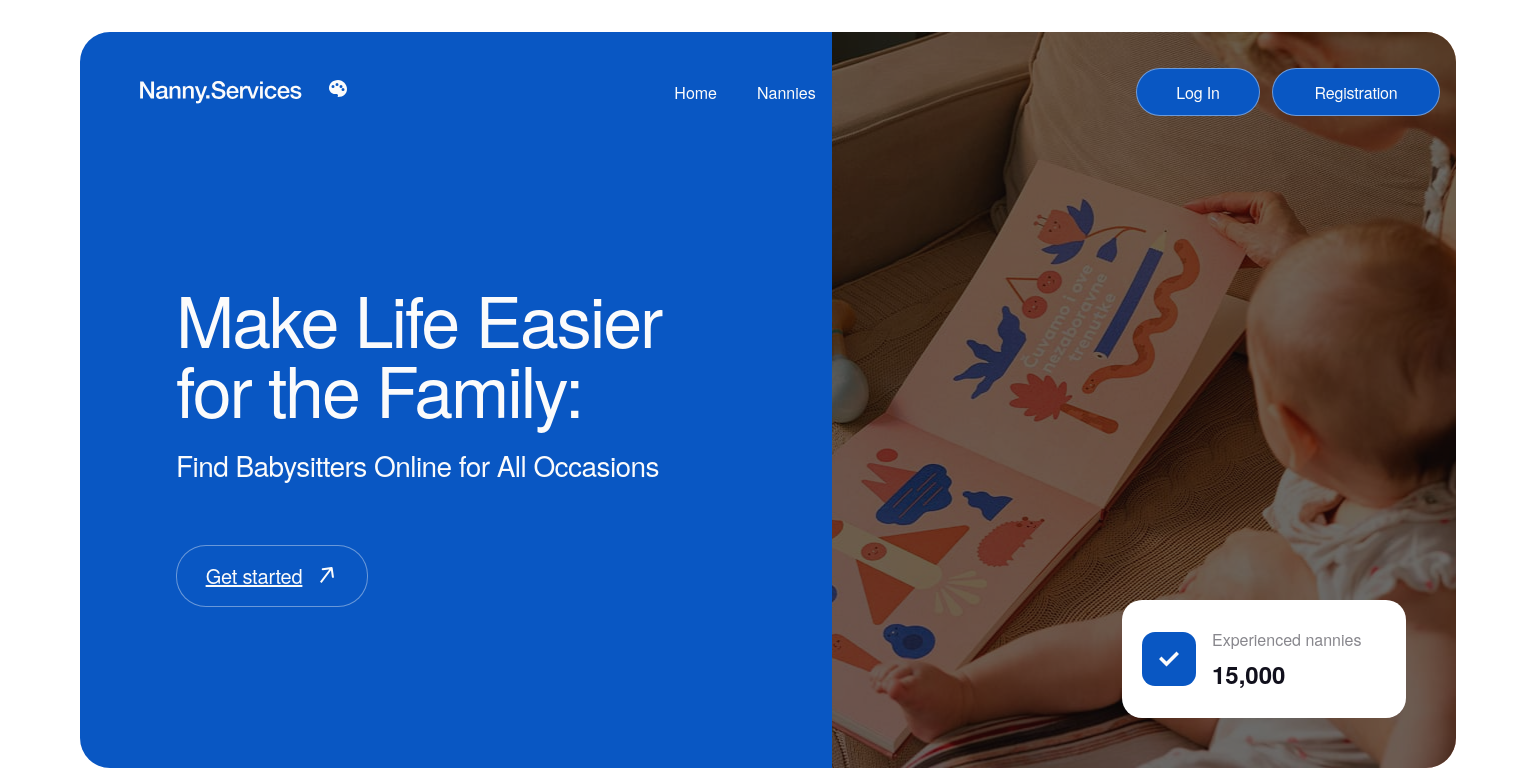
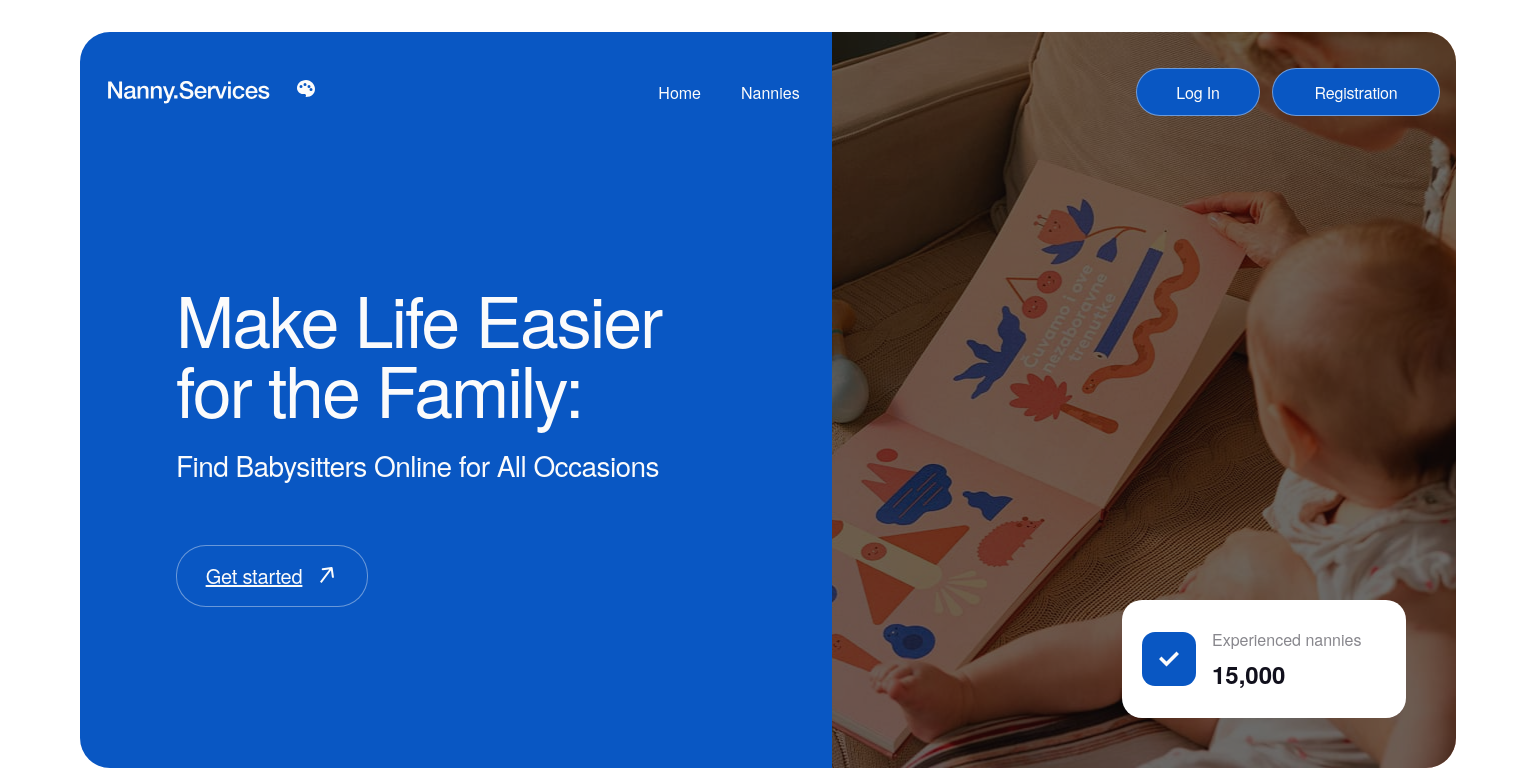
Before and after one commit to Alina29051981/nanny-services, a React (Vite) app: page / in a window 1536 px wide. Shown: the top 784 px of the page. Built offline with nearby package versions, Linux system fonts and the light colour scheme; no server answers.

Commit message:
fix heder file

```diff
--- a/src/components/Header/Header.module.css
+++ b/src/components/Header/Header.module.css
@@ -1,5 +1,5 @@
 .header {
-
+    width: 100%;
     position: relative;
     z-index: 20;
     background: var(--header-bg);
@@ -21,7 +21,7 @@
     width: 100%;
     max-width: 1440px;
     margin: 0 auto;
-    padding: 0 48px 0 92px;
+    padding: 0 48px 0 60px;
     height: 80px;
     display: flex;
     justify-content: space-between;
@@ -249,6 +249,11 @@
 
 @media screen and (min-width: 1440px) {
 
+    .homeHeader {
+        display: flex;
+
+    }
+
     .nav {
         display: flex;
     }
```
